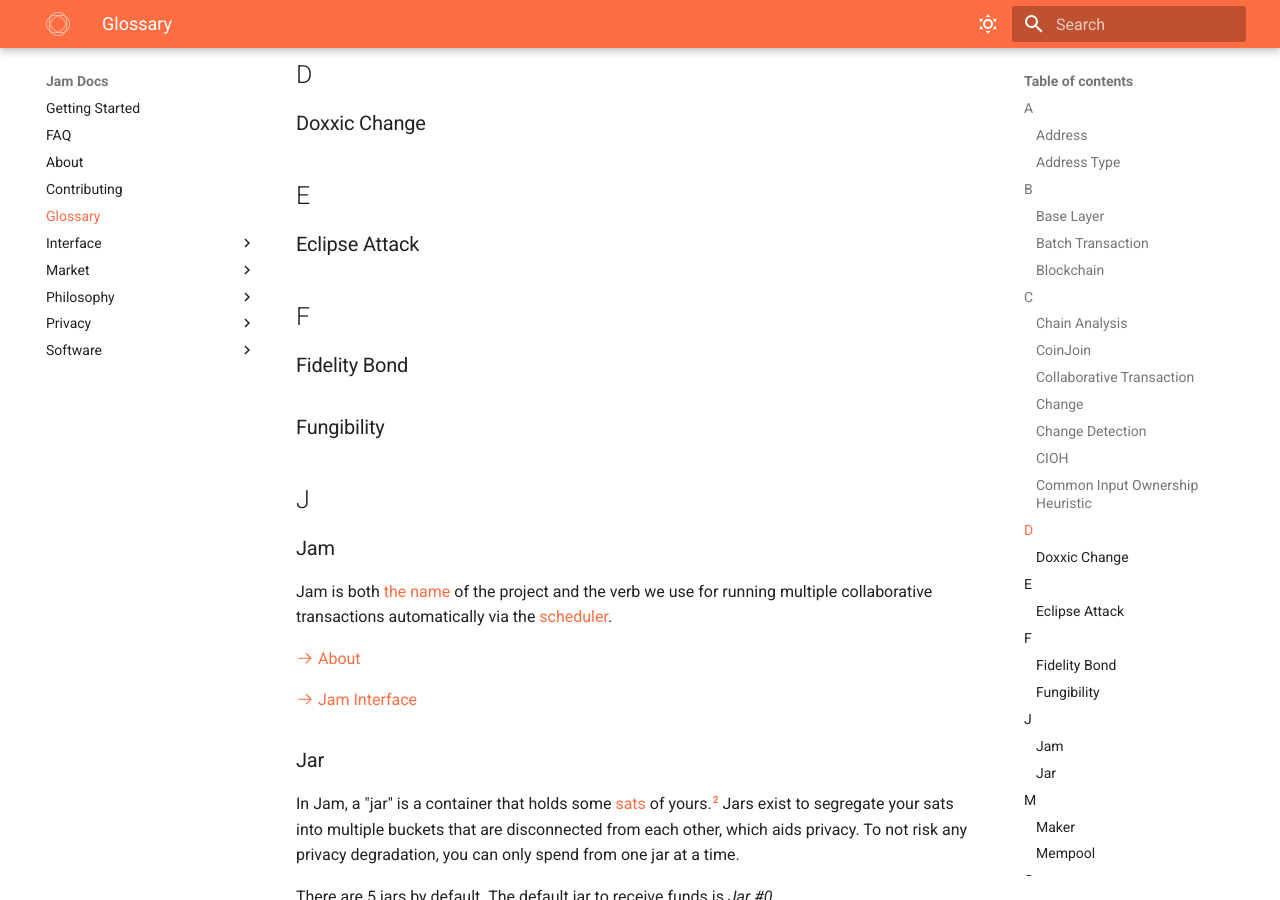
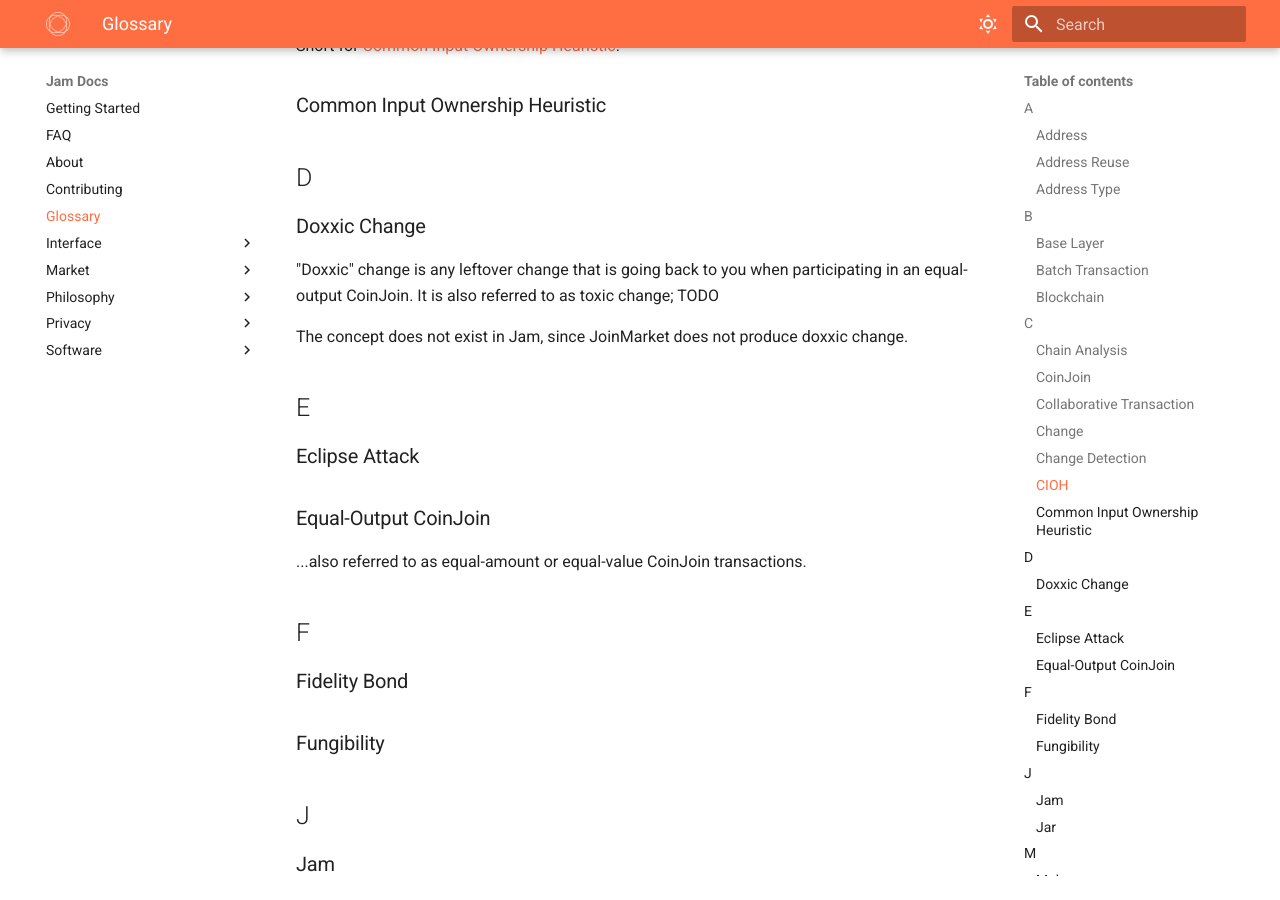
Before and after one commit to joinmarket-webui/jamdocs, an MkDocs documentation site: the page built from docs/glossary.md, in a window 1280 px wide and 900 px high, scrolled down 2155 px. Built offline with MkDocs 1.6.1 and Material for MkDocs 9.7.7, drawn with Linux system fonts in a browser that asks for light colours; nearby versions of some CDN libraries; some of the changed text lies outside the part shown.

Commit message:
docs(glossary): WIP

```diff
--- a/docs/glossary.md
+++ b/docs/glossary.md
@@ -44,11 +44,16 @@
 
 ### Address
 
+### Address Reuse
+
 ### Address Type
 
 ## B
 ### Base Layer
 
+[:octicons-arrow-right-24: Layered Money][layered-money]
+
+[layered-money]: https://bitcoin-resources.com/books/layered-money
 ### Batch Transaction
 
 ### Blockchain
@@ -98,8 +103,6 @@
 $75 (or: who was the customer of the transaction, and who was the merchant) is
 what is called [change detection](#change-detection).
 
-
-
 [^744811]: Block 744,811
 
 ### Change Detection
@@ -115,8 +118,17 @@
 ### Common Input Ownership Heuristic
 ## D
 ### Doxxic Change
+
+"Doxxic" change is any leftover change that is going back to you when participating in an equal-output CoinJoin. It is also referred to as toxic change; TODO
+
+The concept does not exist in Jam, since JoinMarket does not produce doxxic change.
+
 ## E
 ### Eclipse Attack
+### Equal-Output CoinJoin
+
+...also referred to as equal-amount or equal-value CoinJoin transactions.
+
 ## F
 ### Fidelity Bond
 ### Fungibility
@@ -192,6 +204,8 @@
 
 ### Timechain
 
+The data structure of Bitcoin's [base layer](#base-layer).
+
 [:octicons-arrow-right-24: Bitcoin is Time][time]
 
 [time]: https://dergigi.com/time
```
